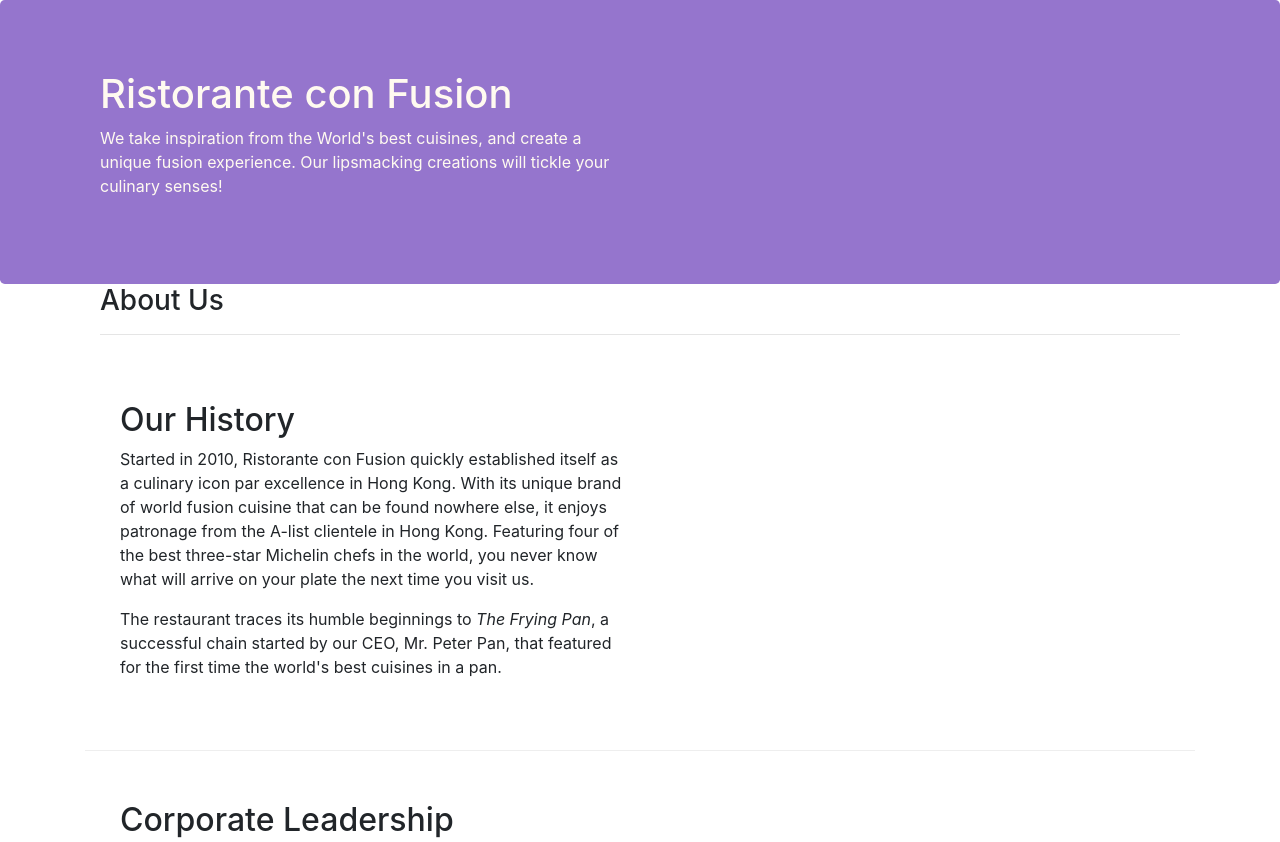
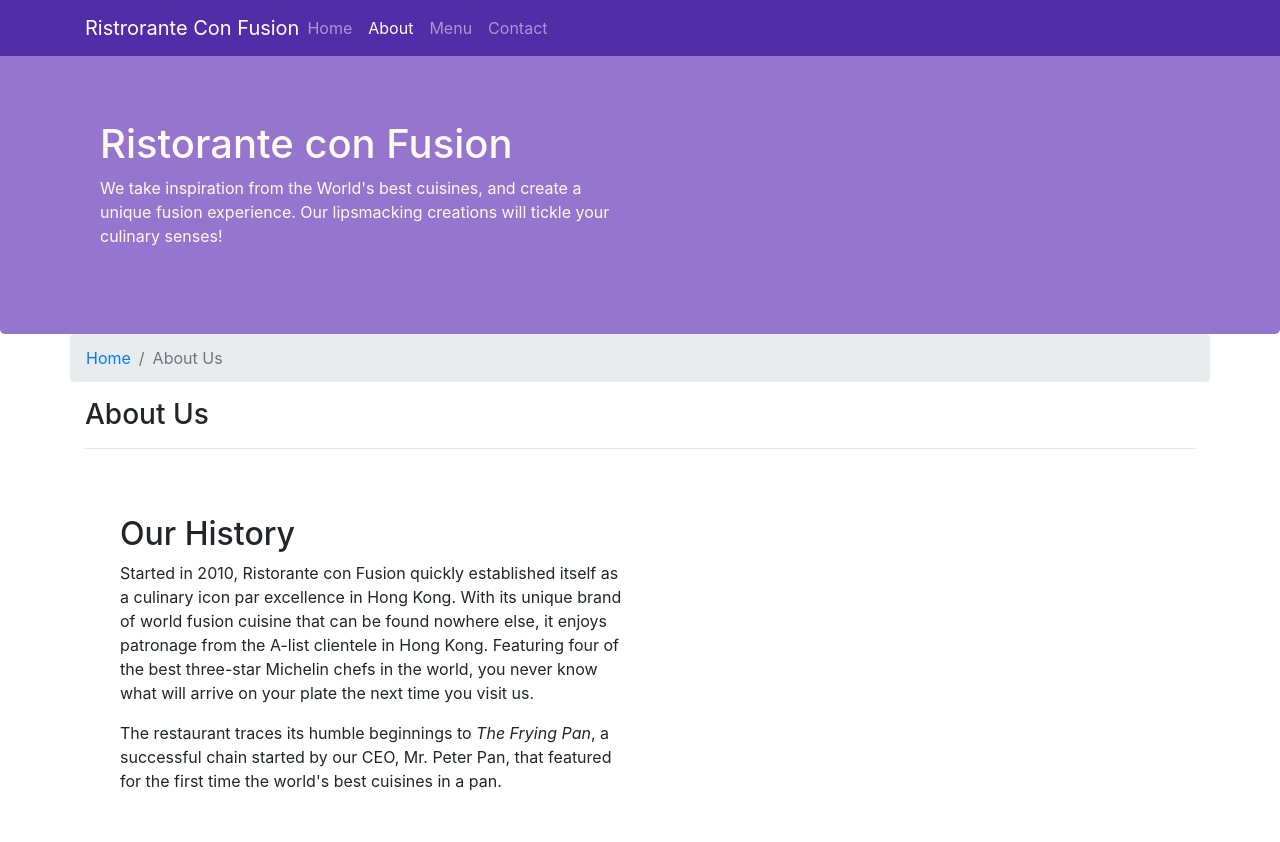
Before and after one commit to harshputu/bs, a website: page aboutus.html in a window 1280 px wide. Shown: the top 842 px of the page. Drawn offline with nearby package versions, Linux system fonts and the light colour scheme.

Commit message:
navbar and breakcrumbs

```diff
--- a/aboutus.html
+++ b/aboutus.html
@@ -13,7 +13,22 @@
 </head>
 
 <body>
-
+    <nav class="navbar navbar-dark navbar-expand-sm  fixed-top">
+        <div class="container">
+            <button class="navbar-toggler" type="button" data-toggle="collapse" data-target="#Navbar">
+                <span class="navbar-toggler-icon"></span>
+            </button>
+            <a class="navbar-brand mr-auto" href="./index.html">Ristrorante Con Fusion</a>
+            <div class="collapse navbar-collapse " id="Navbar">
+            <ul class="navbar-nav mr-auto">
+            <li class="nav-item"><a class="nav-link" href="./index.html">Home</a></li>
+            <li class="nav-item active"><a class="nav-link" href="#">About</a></li>
+            <li class="nav-item"><a class="nav-link" href="#">Menu</a></li>
+            <li class="nav-item"><a class="nav-link" href="#">Contact</a></li>
+            </ul>
+            </div>
+        </div>
+        </nav>
     <header class="jumbotron">
         <div class="container">
             <div class="row row-header">
@@ -28,8 +43,12 @@
     </header>
 
     <div class="container">
-        <div>
-            <div class="col-12 col-sm-12">
+        <div class="row">
+            <ol class="col-12 breadcrumb">
+                <li class="breadcrumb-item"><a href="/index.html">Home</a></li>
+                <li class="breadcrumb-item active">About Us</li>
+            </ol>
+            <div class="col-12">
                <h3>About Us</h3>
                <hr>
             </div>
@@ -68,7 +87,7 @@
                 <div class="col-4 offset-1 col-sm-2">
                     <h5>Links</h5>
                     <ul class="list-unstyled">
-                        <li><a href="#">Home</a></li>
+                        <li><a href="./index.html">Home</a></li>
                         <li><a href="#">About</a></li>
                         <li><a href="#">Menu</a></li>
                         <li><a href="#">Contact</a></li>
--- a/css/styles.css
+++ b/css/styles.css
@@ -28,3 +28,10 @@
     margin: 0px;
     color: #0f0f0f;
 }
+body{
+    padding: 50px 0px 0px 0px;
+    z-index: 0;
+}
+.navbar-dark{
+    background-color: #512DA8;
+}
```
Also changed, not shown: index.html (+17 -2 lines).
